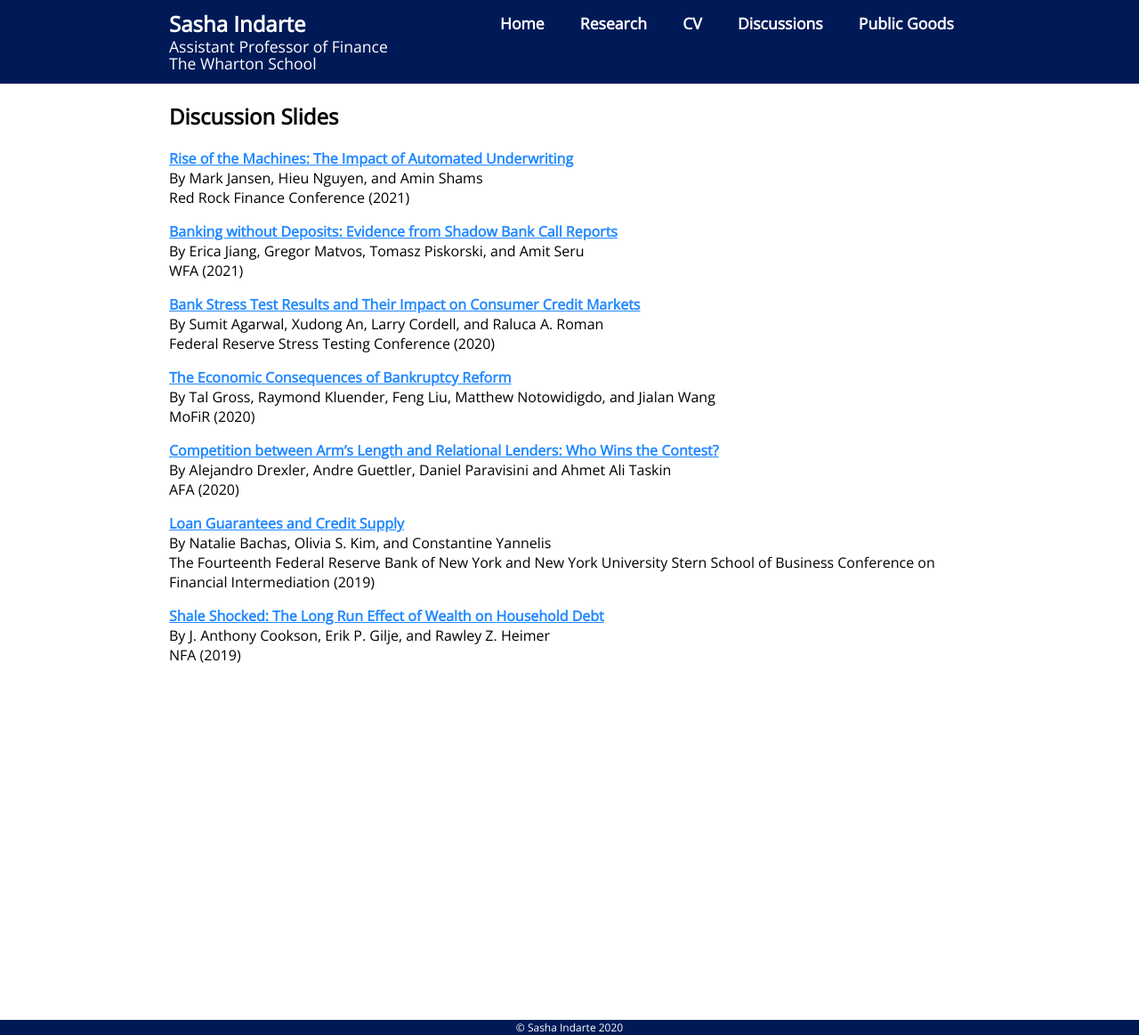
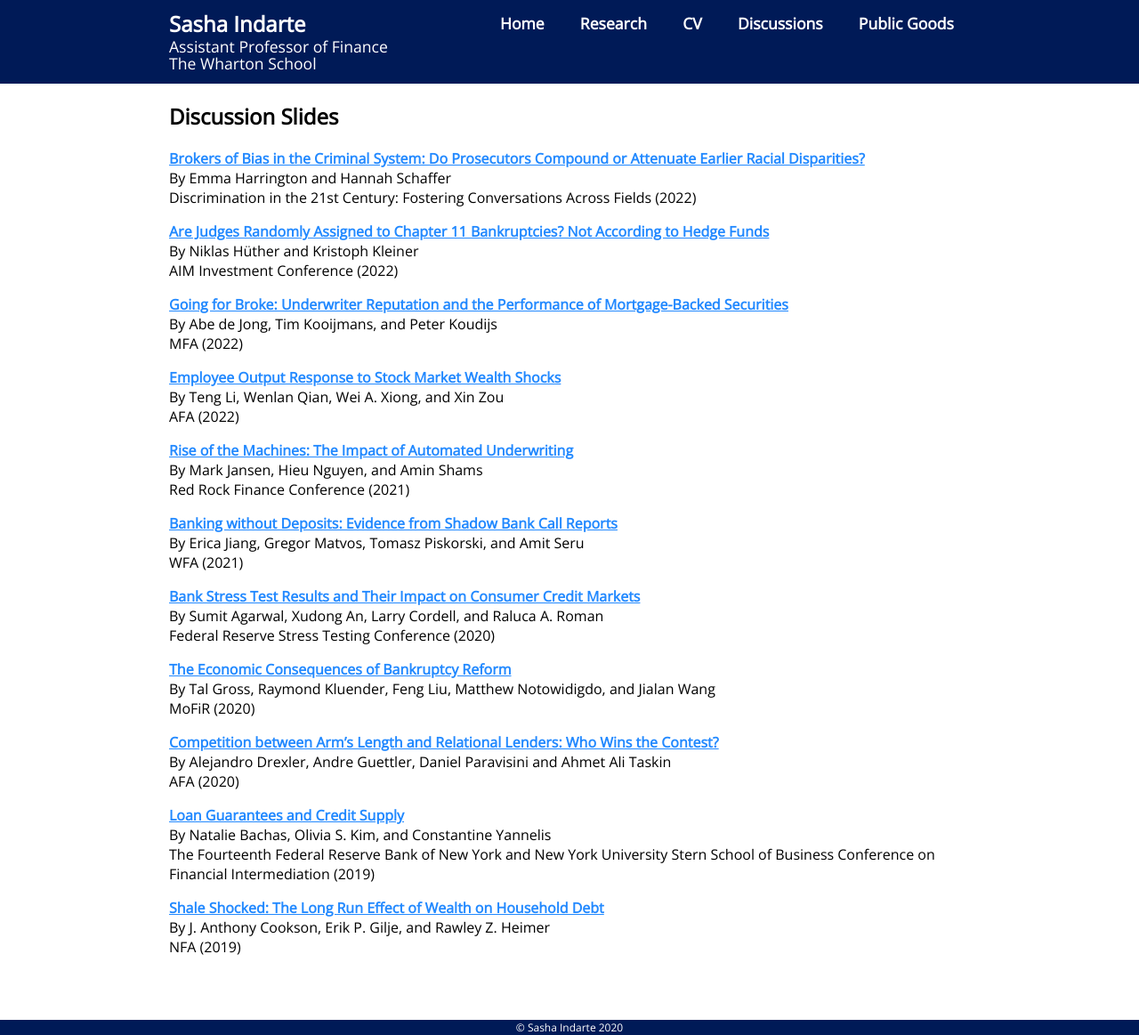
Before and after one commit to sashaindarte/sashaindarte.github.io, a Jekyll site: the page built from discussions/index.html, in a window 1280 px wide and 1163 px high. Shown: the whole window at 89% size. Built offline with Jekyll 4.4.1, drawn with Linux system fonts in a browser that asks for light colours.

Commit message:
added links to 2022 discussions

```diff
--- a/discussions/index.html
+++ b/discussions/index.html
@@ -8,6 +8,38 @@ title: Sasha Indarte - Discussions
 		<!-- Replication Resources  (use <br> in between)-->
 
     		<h2>Discussion Slides</h2>
+
+		<p> <a href = "https://sashaindarte.github.io/discussions/brokers_of_bias_DISCUSSION_SI.pdf">
+			<u>Brokers of Bias in the Criminal System: Do Prosecutors Compound or Attenuate Earlier Racial Disparities?</u></a>
+			<br>
+			By Emma Harrington and Hannah Schaffer
+			<br>
+			Discrimination in the 21st Century: Fostering Conversations Across Fields (2022)
+		</p>
+
+		<p> <a href = "https://sashaindarte.github.io/discussions/random_bk_judges_DISCUSSION_SI.pdf">
+			<u>Are Judges Randomly Assigned to Chapter 11 Bankruptcies? Not According to Hedge Funds</u></a>
+			<br>
+			By Niklas Hüther and Kristoph Kleiner
+			<br>
+			AIM Investment Conference (2022)
+		</p>
+
+		<p> <a href = "https://sashaindarte.github.io/discussions/going_for_broke_DISCUSSION_SI.pdf">
+			<u>Going for Broke: Underwriter Reputation and the Performance of Mortgage-Backed Securities</u></a>
+			<br>
+			By Abe de Jong, Tim Kooijmans, and Peter Koudijs
+			<br>
+			MFA (2022)
+		</p>
+
+		<p> <a href = "https://sashaindarte.github.io/discussions/labor_stock_wealth_SI_discussion.pdf">
+			<u>Employee Output Response to Stock Market Wealth Shocks</u></a>
+			<br>
+			By Teng Li, Wenlan Qian, Wei A. Xiong, and Xin Zou
+			<br>
+			AFA (2022)
+		</p>
 
 		<p> <a href = "https://sashaindarte.github.io/discussions/human_vs_machines_discussion_SI.pdf">
 			<u>Rise of the Machines: The Impact of Automated Underwriting</u></a>
```
